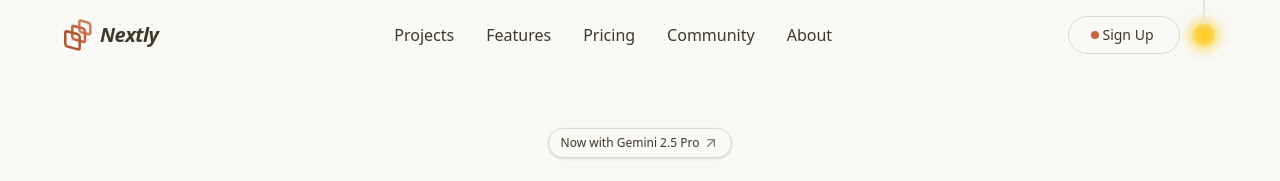
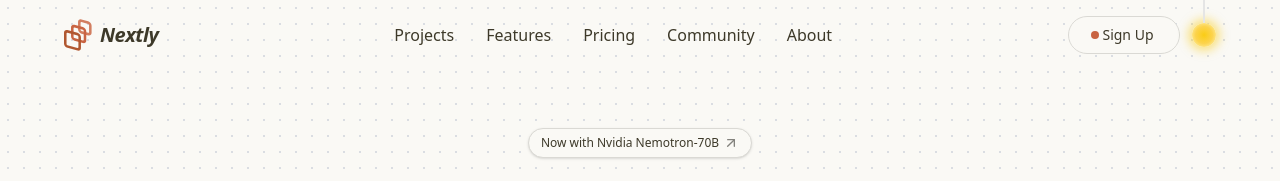
Before and after one commit to konhito/nextly, a Next.js app: page / in a window 1280 px wide. Shown: the top 181 px of the page. Built offline with nearby package versions, Linux system fonts and the light colour scheme; no server answers.

Commit message:
added new model Gemini 2.5Pro with new API (vercel), replaced pro models with flash for fragments and response generation, faster working time, better cost-efficiency

```diff
--- a/src/app/(home)/page.tsx
+++ b/src/app/(home)/page.tsx
@@ -17,7 +17,7 @@ const Page = () => {
         <div className="flex flex-col items-center">
           <Announcement className="hover:bg-primary hover:text-primary-foreground">
             <AnnouncementTitle>
-              Now with Gemini 2.5 Pro
+              Now with Nvidia Nemotron-70B
               <ArrowUpRightIcon size={16} className="shrink-0 text-muted-foreground" />
             </AnnouncementTitle>
           </Announcement>
--- a/src/inngest/functions.ts
+++ b/src/inngest/functions.ts
@@ -1,5 +1,11 @@
 import { inngest } from "./client";
-import { openai, createAgent, createTool, createNetwork, type Tool, type Message, createState } from "@inngest/agent-kit";
+import { openai,
+         createAgent,
+         createTool,
+         createNetwork,
+         type Tool,
+         type Message,
+         createState } from "@inngest/agent-kit";
 import { Sandbox } from "e2b";
 import { getSandboxId, lastAssistantTextMessageContent } from "./utils";
 import z from "zod";
@@ -213,7 +219,7 @@ export const codeAgentFunction = inngest.createFunction(
       description: "A fragment title generator",
       system: PROMPT,
       model: openai({
-        model: "gemini-2.5-flash",
+        model: "gemini-2.5-flash-lite",
         apiKey: process.env.OPENAI_API_KEY,
         baseUrl: process.env.OPENAI_API_BASE,
         defaultParameters: { temperature: 0.1 },
@@ -225,7 +231,7 @@ export const codeAgentFunction = inngest.createFunction(
       description: "A response generator",
       system: RESPONSE_PROMPT,
       model: openai({
-        model: "gemini-2.5-flash",
+        model: "gemini-2.5-flash-lite",
         apiKey: process.env.OPENAI_API_KEY,
         baseUrl: process.env.OPENAI_API_BASE,
         defaultParameters: { temperature: 0.1 },
```
